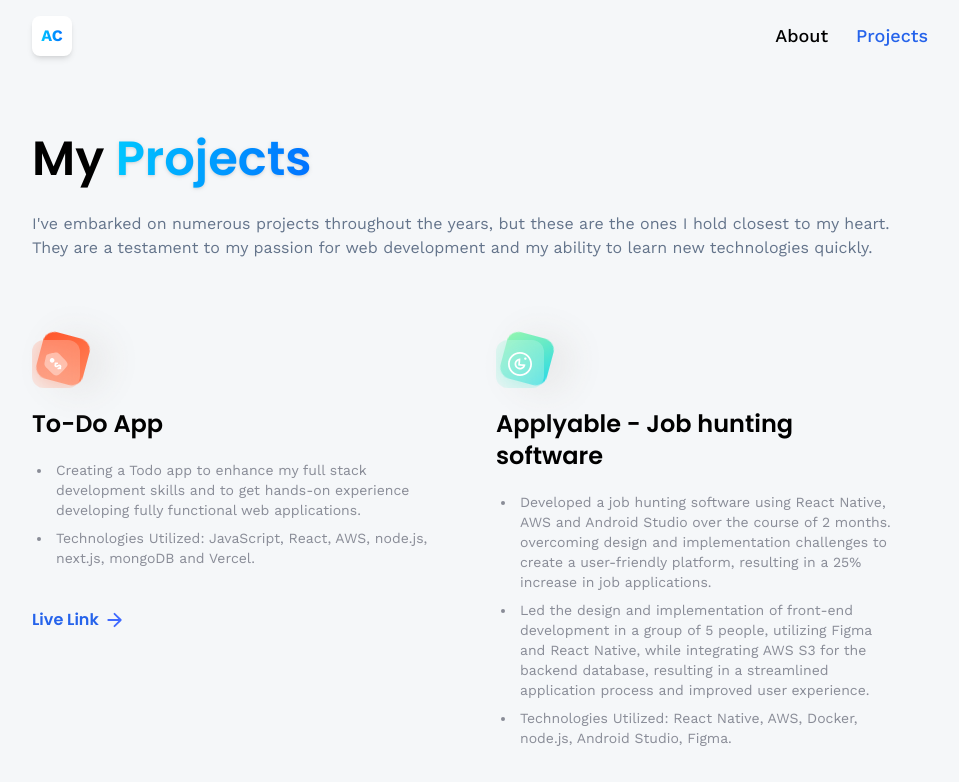
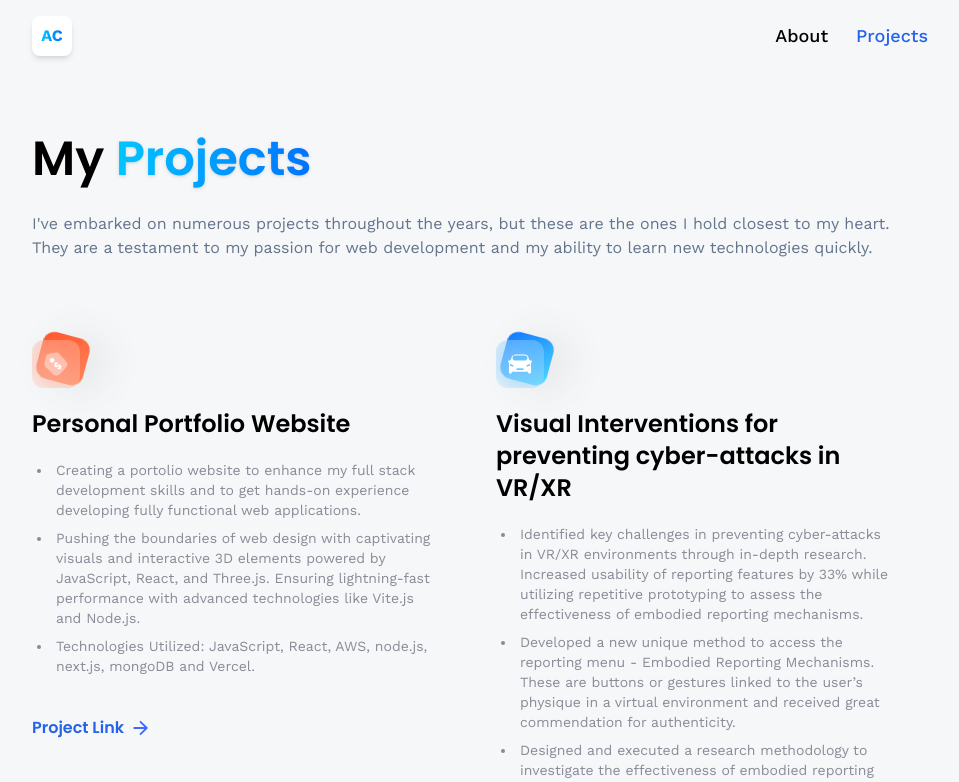
Before and after one commit to addiii4/Adityas-Portfolio, a React (Vite) app: page /projects in a window 1280 px wide. Shown: the top 782 px of the page, without its empty margins (160-1119 px from the left). Built offline with nearby package versions, Linux system fonts and the light colour scheme.

Commit message:
Fixed projects page and links

```diff
--- a/src/constants/index.js
+++ b/src/constants/index.js
@@ -161,22 +161,13 @@ export const projects = [
   {
     iconUrl: pricewise,
     theme: "btn-back-red",
-    name: "To-Do App",
+    name: "Personal Portfolio Website",
     description: [
-      "Creating a Todo app to enhance my full stack development skills and to get hands-on experience developing fully functional web applications.",
-      "Technologies Utilized: JavaScript, React, AWS, node.js, next.js, mongoDB and Vercel." ],
-    link: "https://github.com/addiii4/todoapp",
-  },
-  {
-    iconUrl: threads,
-    theme: "btn-back-green",
-    name: "Applyable - Job hunting software ",
-    description: [
-      'Developed a job hunting software using React Native, AWS and Android Studio over the course of 2 months. overcoming design and implementation challenges to create a user-friendly platform, resulting in a 25% increase in job applications.',
-      'Led the design and implementation of front-end development in a group of 5 people, utilizing Figma and React Native, while integrating AWS S3 for the backend database, resulting in a streamlined application process and improved user experience.',
-      'Technologies Utilized: React Native, AWS, Docker, node.js, Android Studio, Figma.',
+      "Creating a portolio website to enhance my full stack development skills and to get hands-on experience developing fully functional web applications.",
+      "Pushing the boundaries of web design with captivating visuals and interactive 3D elements powered by JavaScript, React, and Three.js. Ensuring lightning-fast performance with advanced technologies like Vite.js and Node.js.",
+      "Technologies Utilized: JavaScript, React, AWS, node.js, next.js, mongoDB and Vercel.",
     ],
-    link: "",
+    link: "https://github.com/addiii4/Adityas-Portfolio",
   },
   {
     iconUrl: car,
@@ -184,22 +175,22 @@ export const projects = [
     name: "Visual Interventions for preventing cyber-attacks in VR/XR",
     description: [
       "Identified key challenges in preventing cyber-attacks in VR/XR environments through in-depth research. Increased usability of reporting features by 33% while utilizing repetitive prototyping to assess the effectiveness of embodied reporting mechanisms.",
-      'Developed a new unique method to access the reporting menu - Embodied Reporting Mechanisms. These are buttons or gestures linked to the user’s physique in a virtual environment and received great commendation for authenticity.',
-      'Designed and executed a research methodology to investigate the effectiveness of embodied reporting mechanisms, yielding valuable insights for enhancing user safety and preventing cyber-attacks, leading to a 50% improvement in user safety perception.',
-      'Technologies Utilized: Unity, C#, Figma, Research methods, data analysis tools.',
+      "Developed a new unique method to access the reporting menu - Embodied Reporting Mechanisms. These are buttons or gestures linked to the user’s physique in a virtual environment and received great commendation for authenticity.",
+      "Designed and executed a research methodology to investigate the effectiveness of embodied reporting mechanisms, yielding valuable insights for enhancing user safety and preventing cyber-attacks, leading to a 50% improvement in user safety perception.",
+      "Technologies Utilized: Unity, C#, Figma, Research methods, data analysis tools.",
     ],
-      link: "https://docs.google.com/document/d/e/2PACX-1vSbgYHvTIH6_DmgXe3aHcNOvl9MmnReXUtJMrsEfFyuHNg_c9MktmYoo3FlzdQ19NTH4D3xENt8qg7O/pub",
+    link: "https://docs.google.com/document/d/e/2PACX-1vSbgYHvTIH6_DmgXe3aHcNOvl9MmnReXUtJMrsEfFyuHNg_c9MktmYoo3FlzdQ19NTH4D3xENt8qg7O/pub",
   },
   {
     iconUrl: snapgram,
     theme: "btn-back-pink",
     name: "Multi-Modal Social Welfare Campaign",
     description: [
-      'Our group of 6 was responsible for a 20% increase in awareness about the loneliness in society among older people by developing an interactive campaign to prompt community engagement.',
-      'Integrated functionalities such as interactive live-data display billboards, a campaign home website, and an online research collection survey, enabling real-time data collection and analysis, leading to a 30% improvement in understanding community needs.',
-      'Technologies Utilized: React, node.js, JavaScript, live-data display, online survey platform.',
+      "Our group of 6 was responsible for a 20% increase in awareness about the loneliness in society among older people by developing an interactive campaign to prompt community engagement.",
+      "Integrated functionalities such as interactive live-data display billboards, a campaign home website, and an online research collection survey, enabling real-time data collection and analysis, leading to a 30% improvement in understanding community needs.",
+      "Technologies Utilized: React, node.js, JavaScript, live-data display, online survey platform.",
     ],
-      link: "https://github.com/Anwealso/BetterTogether",
+    link: "https://github.com/Anwealso/BetterTogether",
   },
   {
     iconUrl: summiz,
@@ -207,9 +198,9 @@ export const projects = [
     name: "Retro Racing Game",
     description: [
       "Our team of 32 developers received a 4.2/5 rating on university forums by excelling in developing a retro racing game over the course of multiple sprints, utilizing Java and IntelliJ.",
-      'Took the lead in developing the storyline and gameplay of the post apocalyptic retro racer game.',
-      'A 40% increase in player retention and satisfaction was attained by the game mechanics we designed and implemented to ensure smooth gameplay and user interaction.',
-      'Technologies Utilized: Java, IntelliJ, Adobe Illustrator.',
+      "Took the lead in developing the storyline and gameplay of the post apocalyptic retro racer game.",
+      "A 40% increase in player retention and satisfaction was attained by the game mechanics we designed and implemented to ensure smooth gameplay and user interaction.",
+      "Technologies Utilized: Java, IntelliJ, Adobe Illustrator.",
     ],
     link: "https://github.com/UQdeco2800/2021-ext-studio-2",
   },
@@ -221,8 +212,8 @@ export const projects = [
       "Achieved the most efficient project of our batch by a margin of 30% by designing and prototyping an autonomous firefighting robot model using advanced engineering principles and AutoCAD.",
       "Received a commendation for outstanding performance in simulated firefighting scenarios.",
       "Achieved a 95% success rate in simulated fire fighting missions by Conducting rigorous testing and optimization to ensure reliability and effectiveness in various environmental conditions.",
-      'Technologies Utilized: AutoCAD, Robotics, sensor technology, prototyping tools.',
+      "Technologies Utilized: AutoCAD, Robotics, sensor technology, prototyping tools.",
     ],
-    link: "",
+    link: "https://drive.google.com/drive/folders/1Uvf7fg8EjPfWASa3Hpq6BpcU8PSEypTC",
   },
 ];
--- a/src/pages/projects.jsx
+++ b/src/pages/projects.jsx
@@ -57,7 +57,7 @@ const Projects = () => {
                   rel="noopener noreferrer"
                   className="font-semibold text-blue-600"
                 >
-                  Live Link
+                  Project Link
                 </Link>
                 <img
                   src={arrow}
```
